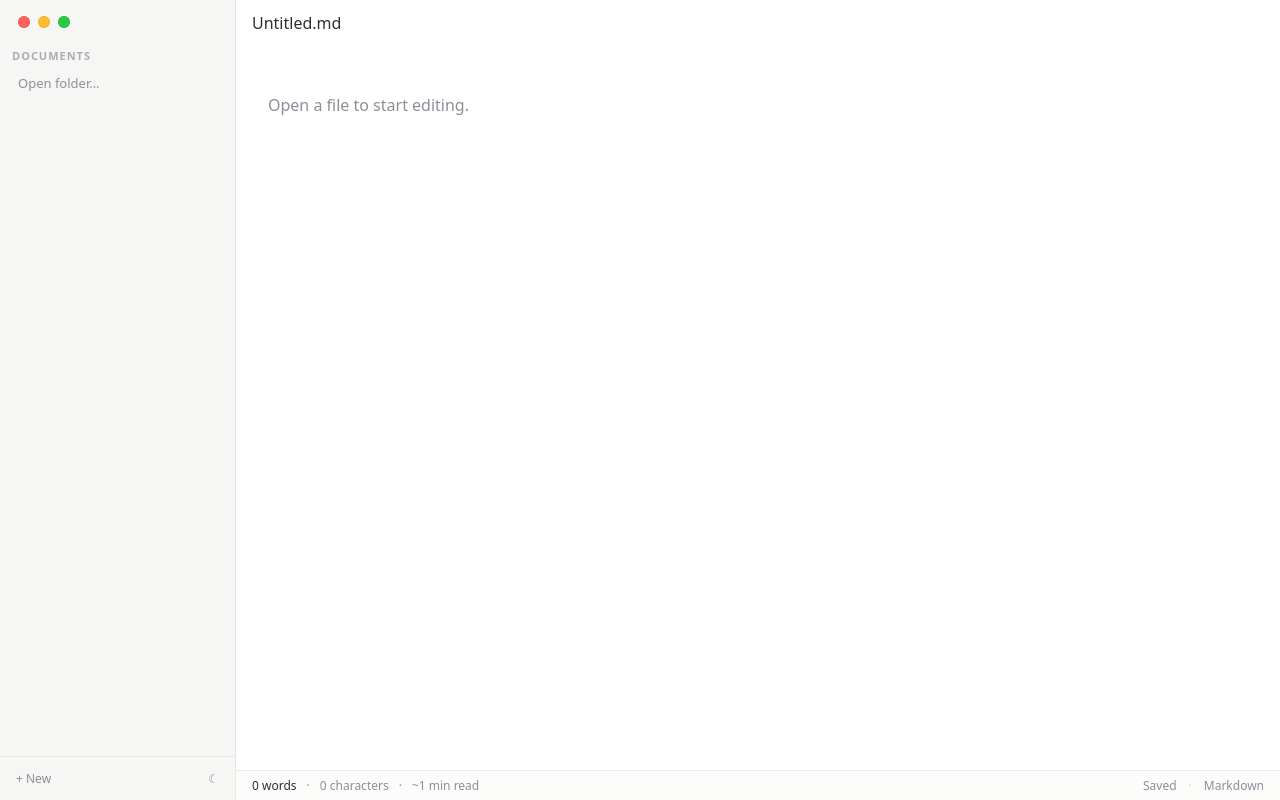
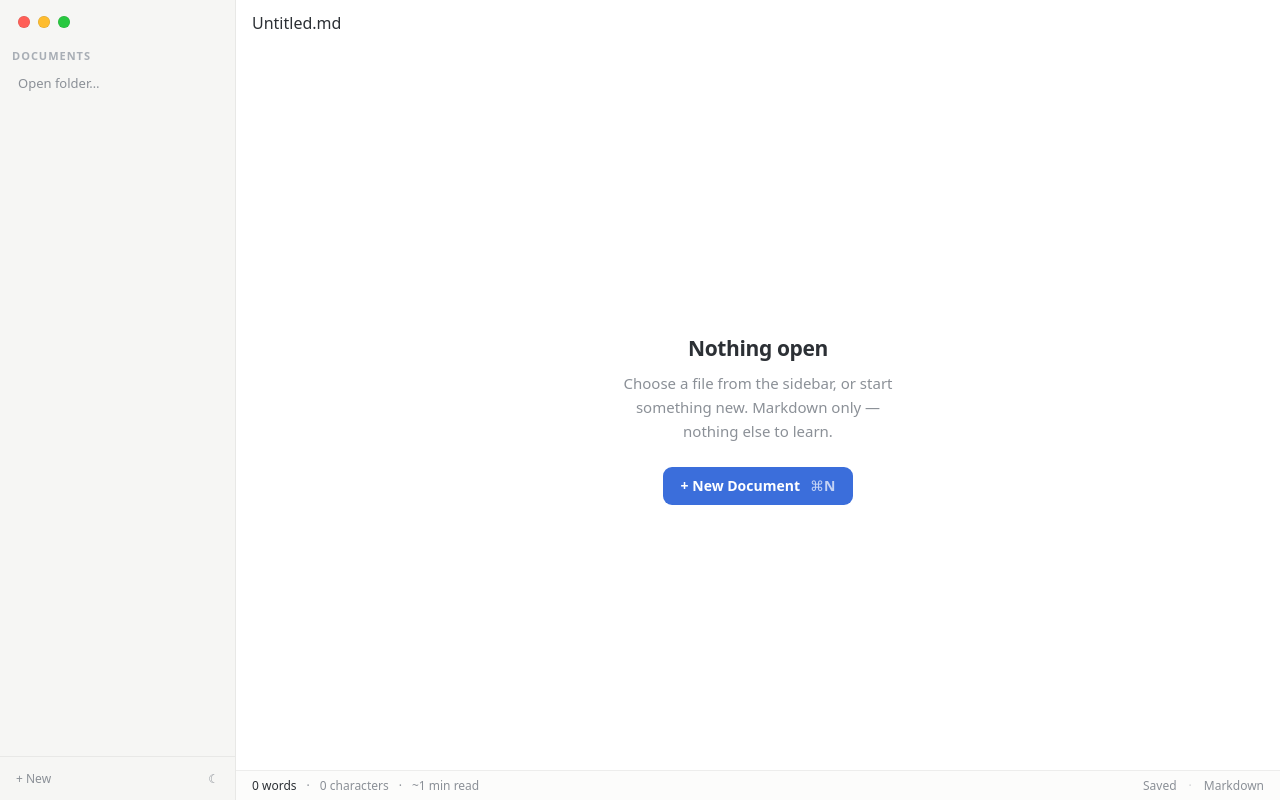
Before and after one commit to marcusschimizzi/markdowntown, a React (Vite) app: page / in a window 1280 px wide. Built offline with nearby package versions, Linux system fonts and the light colour scheme.

Commit message:
feat: empty state

```diff
--- a/src/App.tsx
+++ b/src/App.tsx
@@ -8,6 +8,7 @@ import { maxWidthFor } from "./editor/width";
 import { Outline } from "./components/Outline";
 import { CommandPalette } from "./components/CommandPalette";
 import type { Command } from "./components/CommandPalette";
+import { EmptyState } from "./components/EmptyState";
 import { getOutline, jumpToHeading } from "./editor/outline";
 import type { OutlineItem } from "./editor/outline";
 import { useAppStore } from "./state/store";
@@ -179,9 +180,7 @@ function App() {
           )}
         </>
       ) : (
-        <div style={{ flex: 1, padding: "48px 32px", color: "var(--muted)" }}>
-          Open a file to start editing.
-        </div>
+        <EmptyState onNew={handleNew} />
       )}
       {paletteOpen && (
         <CommandPalette
--- /dev/null
+++ b/src/components/EmptyState.tsx
@@ -0,0 +1,59 @@
+interface Props {
+  onNew: () => void;
+}
+
+export function EmptyState({ onNew }: Props) {
+  return (
+    <div
+      style={{
+        flex: 1,
+        display: "flex",
+        flexDirection: "column",
+        alignItems: "center",
+        justifyContent: "center",
+        padding: 40,
+      }}
+    >
+      <div
+        style={{
+          font: "600 21px/1.3 system-ui",
+          letterSpacing: "-.018em",
+          color: "var(--ink2)",
+          margin: "24px 0 8px",
+        }}
+      >
+        Nothing open
+      </div>
+      <div
+        style={{
+          font: "400 15px/1.6 system-ui",
+          color: "var(--muted)",
+          textAlign: "center",
+          maxWidth: 300,
+          marginBottom: 24,
+        }}
+      >
+        Choose a file from the sidebar, or start something new. Markdown only —
+        nothing else to learn.
+      </div>
+      <button
+        onClick={onNew}
+        style={{
+          display: "flex",
+          alignItems: "center",
+          gap: 8,
+          height: 38,
+          padding: "0 18px",
+          background: "var(--accent)",
+          border: "none",
+          borderRadius: 9,
+          color: "#fff",
+          font: "560 14px/1 system-ui",
+          cursor: "pointer",
+        }}
+      >
+        + New Document <span style={{ opacity: 0.7, marginLeft: 2 }}>⌘N</span>
+      </button>
+    </div>
+  );
+}
```
Also changed, not shown: 1 other file (tests, documents, lock files or other folders).
